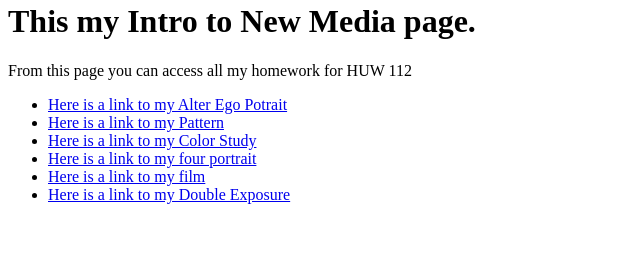
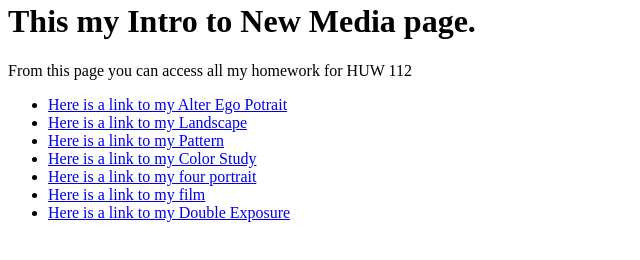
Before and after one commit to JesusVill/JesusVillegas.github.io, a plain HTML site: page index.html in a window 1280 px wide. Shown: the part 472-732 px from the top of the page, without its empty margins (0-640 px from the left). Drawn offline with Linux system fonts and the light colour scheme.

Commit message:
Update index.html

```diff
--- a/index.html
+++ b/index.html
@@ -7,6 +7,7 @@
 <p>From this page you can access all my homework for HUW 112</p>
 <ul>
 <li><a href="AlterEgo.html">Here is a link to my Alter Ego Potrait</a></li>
+<li><a href="LandScape.html">Here is a link to my Landscape</a></li>
 <li><a href="pattern.html">Here is a link to my Pattern</a></li>
 <li><a href="logo.html">Here is a link to my Color Study</a></li>
 <li><a href="colorStudy.html">Here is a link to my four portrait</a></li>
```
